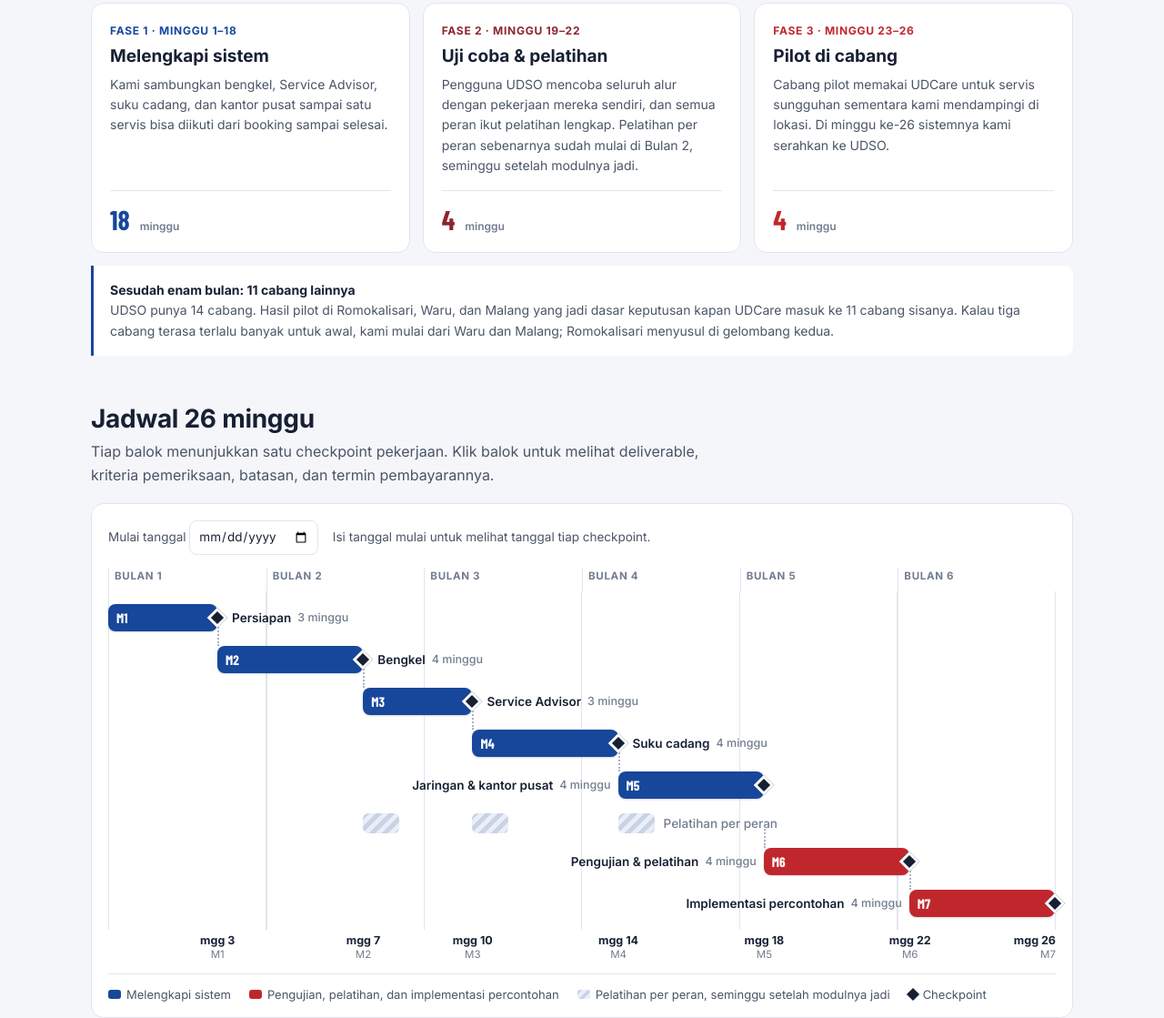
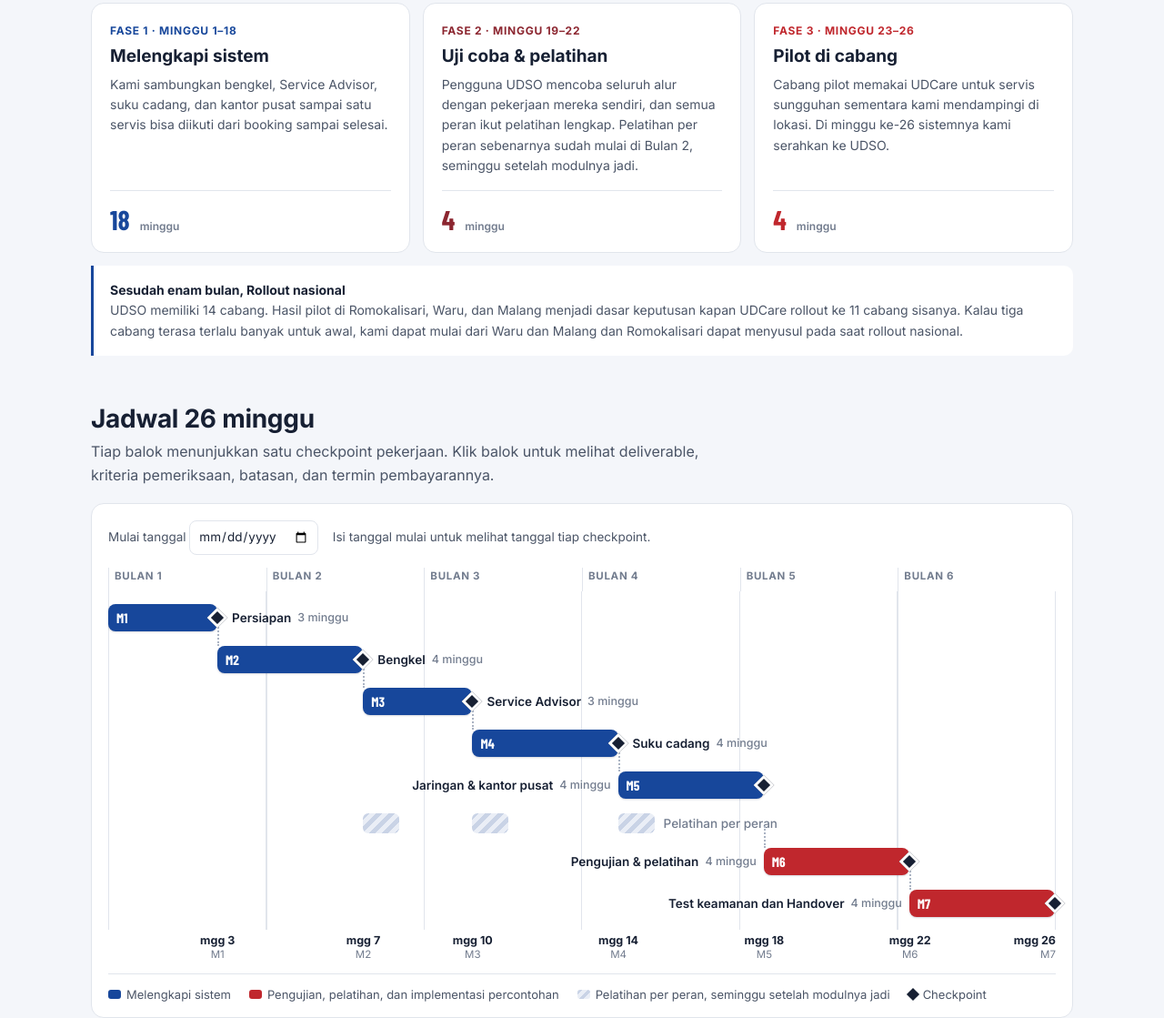
Before and after one commit to CheeseBurrrrger/UDCareMilestone, a plain HTML site: page index.html in a window 1280 px wide. Shown: the part 873-1992 px from the top of the page at 91% size. Drawn offline with nearby package versions, Linux system fonts and the light colour scheme.

Commit message:
few fixes change from pilot to rollout nasional and last steps into handover

```diff
--- a/index.html
+++ b/index.html
@@ -207,8 +207,8 @@ footer img{height:84px;width:auto}
       <p class="weeks">4 <small>minggu</small></p>
     </article>
   </div>
-  <div class="future"><b>Sesudah enam bulan: 11 cabang lainnya</b><br>
-    UDSO punya 14 cabang. Hasil pilot di Romokalisari, Waru, dan Malang yang jadi dasar keputusan kapan UDCare masuk ke 11 cabang sisanya. Kalau tiga cabang terasa terlalu banyak untuk awal, kami mulai dari Waru dan Malang; Romokalisari menyusul di gelombang kedua.</div>
+  <div class="future"><b>Sesudah enam bulan, Rollout nasional</b><br>
+    UDSO memiliki 14 cabang. Hasil pilot di Romokalisari, Waru, dan Malang menjadi dasar keputusan kapan UDCare rollout ke 11 cabang sisanya. Kalau tiga cabang terasa terlalu banyak untuk awal, kami dapat mulai dari Waru dan Malang dan Romokalisari dapat menyusul pada saat rollout nasional.</div>
 </section>
 
 <section id="jadwal">
@@ -291,7 +291,7 @@ const MS=[
   d:"Pengguna UDSO menguji alur sistem dengan skenario pekerjaan sehari-hari. Admin bengkel, Service Advisor, petugas suku cadang, dan staf kantor pusat mengikuti pelatihan sesuai perannya, masing-masing dilengkapi panduan tertulis.",
   c:["Semua alur utama lolos uji coba tanpa masalah berat.","Setiap peran sudah ikut pelatihan."],
   x:"Masalah kecil yang ditemukan pada tahap ini dicatat untuk ditangani selama implementasi percontohan."},
- {id:"M7",a:23,b:26,name:"Implementasi percontohan",pct:10,rp:"15",t:1,
+ {id:"M7",a:23,b:26,name:"Test keamanan dan Handover",pct:10,rp:"15",t:1,
   d:"UDCare digunakan dalam kegiatan servis nyata di cabang Romokalisari, Waru, dan Malang selama minimal dua minggu. Tim memberikan pendampingan di lokasi, menangani masalah yang muncul, lalu menyerahkan sistem, dokumentasi, dan akses kepada UDSO.",
   c:["Setiap cabang pilot menggunakan UDCare untuk kegiatan servis nyata selama minimal dua minggu.","Dokumentasi dan akses sistem telah diserahkan kepada UDSO."],
   x:"Perluasan ke 11 cabang lainnya dan pendampingan setelah minggu ke-26 dibahas sebagai tahap lanjutan."}
```
